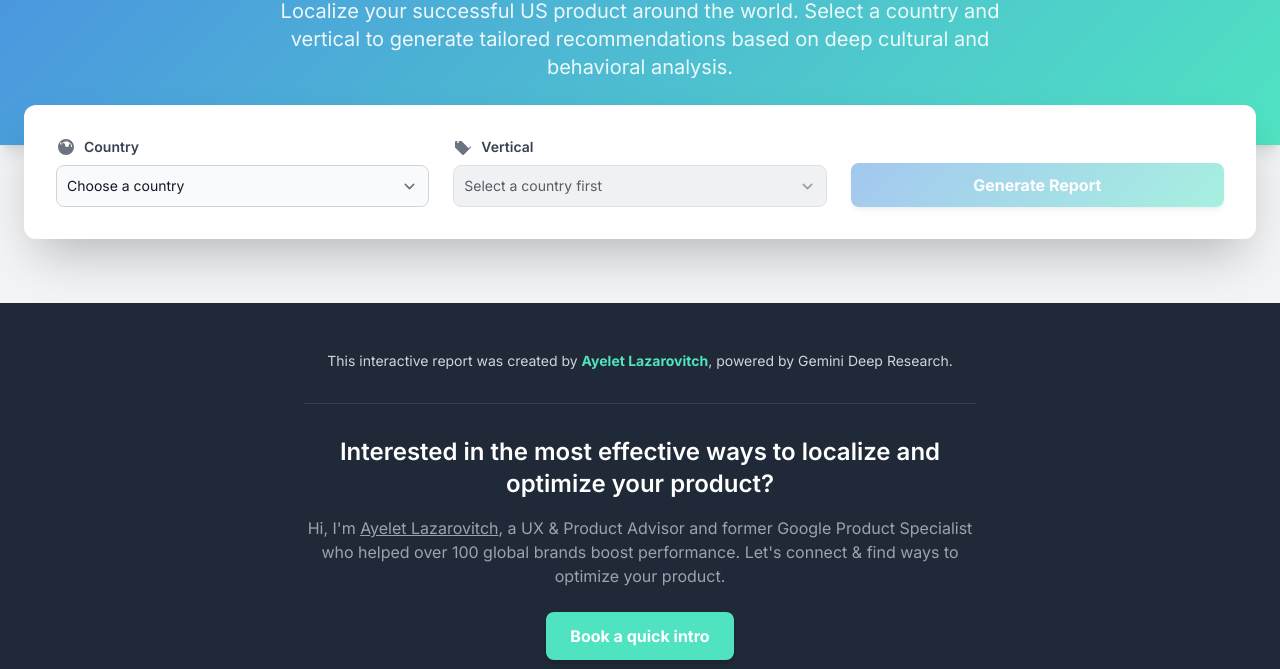
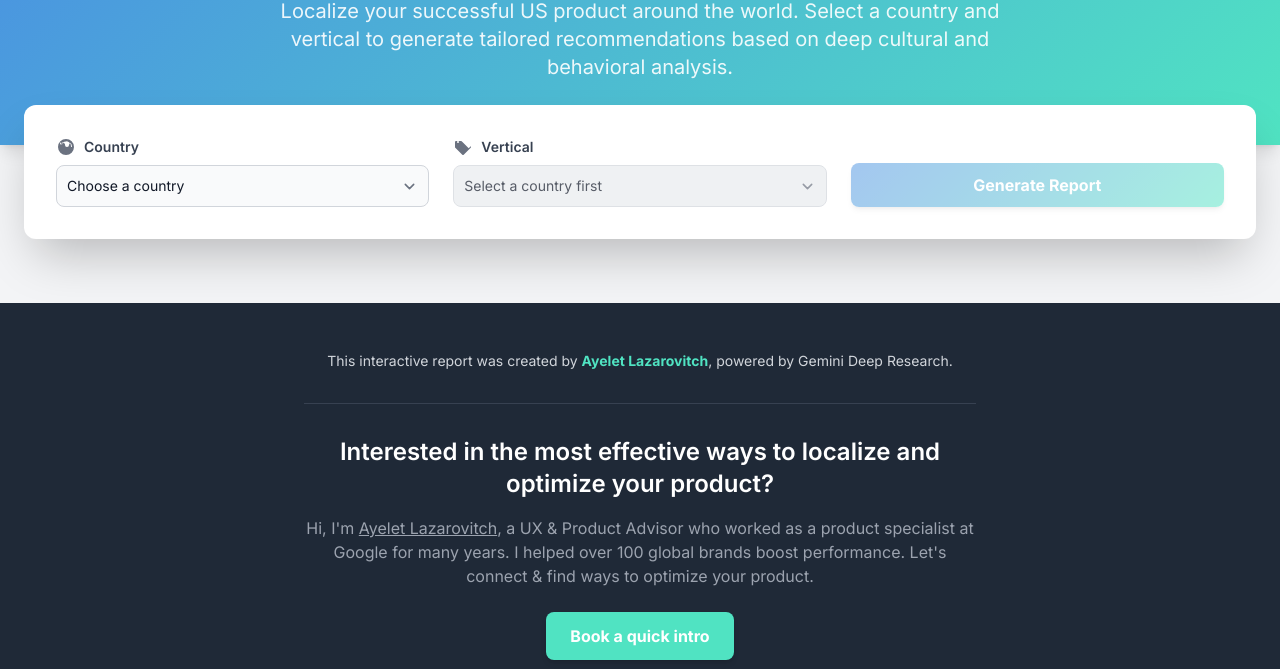
Before and after one commit to Ayelet-UX/global-expansion, a plain HTML site: page index.html in a window 1280 px wide. Shown: the part 131-800 px from the top of the page. Drawn offline with nearby package versions, Linux system fonts and the light colour scheme.

Commit message:
Update index.html

```diff
--- a/index.html
+++ b/index.html
@@ -172,7 +172,7 @@
             <p id="creator-credit" class="text-sm">This interactive report was created by <a href="https://www.linkedin.com/in/ayelet-lazarovitch/" target="_blank">Ayelet Lazarovitch</a>, powered by Gemini Deep Research.</p>
             <div class="mt-8 pt-8 border-t border-gray-700 max-w-2xl mx-auto">
                 <h3 class="text-2xl font-semibold text-white">Interested in the most effective ways to localize and optimize your product?</h3>
-                <h4 class="mt-4 text-base text-gray-400">Hi, I'm <a href="https://www.linkedin.com/in/ayelet-lazarovitch/" target="_blank" class="subtitle-link">Ayelet Lazarovitch</a>, a UX & Product Advisor and former Google Product Specialist who helped over 100 global brands boost performance. Let's connect & find ways to optimize your product.</h4>
+                <h4 class="mt-4 text-base text-gray-400">Hi, I'm <a href="https://www.linkedin.com/in/ayelet-lazarovitch/" target="_blank" class="subtitle-link">Ayelet Lazarovitch</a>, a UX & Product Advisor who worked as a product specialist at Google for many years. I helped over 100 global brands boost performance. Let's connect & find ways to optimize your product.</h4>
                 <a href="https://calendly.com/ayelet-ux/quick-intro" target="_blank" class="cta-button inline-block text-white font-bold py-3 px-6 rounded-lg shadow-md hover:shadow-lg transition-all duration-300 mt-6 no-underline">Book a quick intro</a>
             </div>
              <div class="mt-12 pt-8 border-t border-gray-700 text-center">
```
